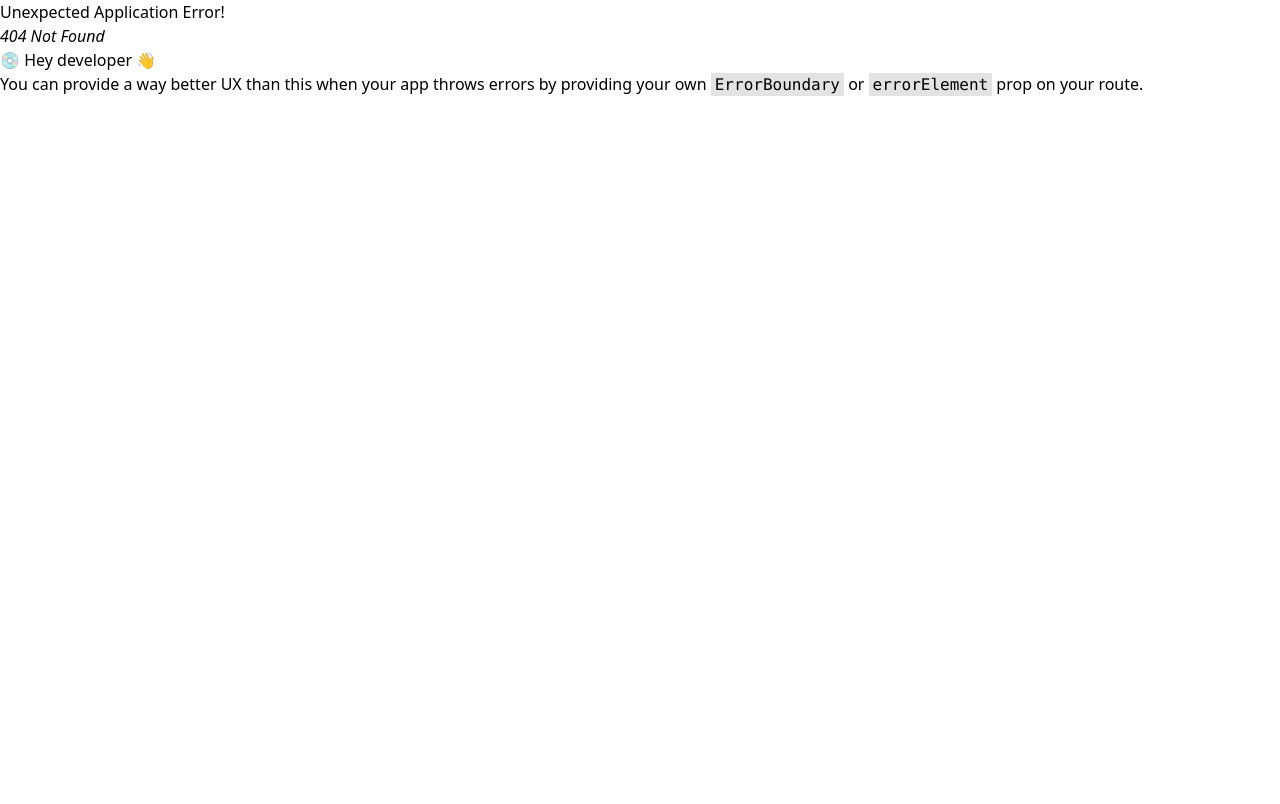
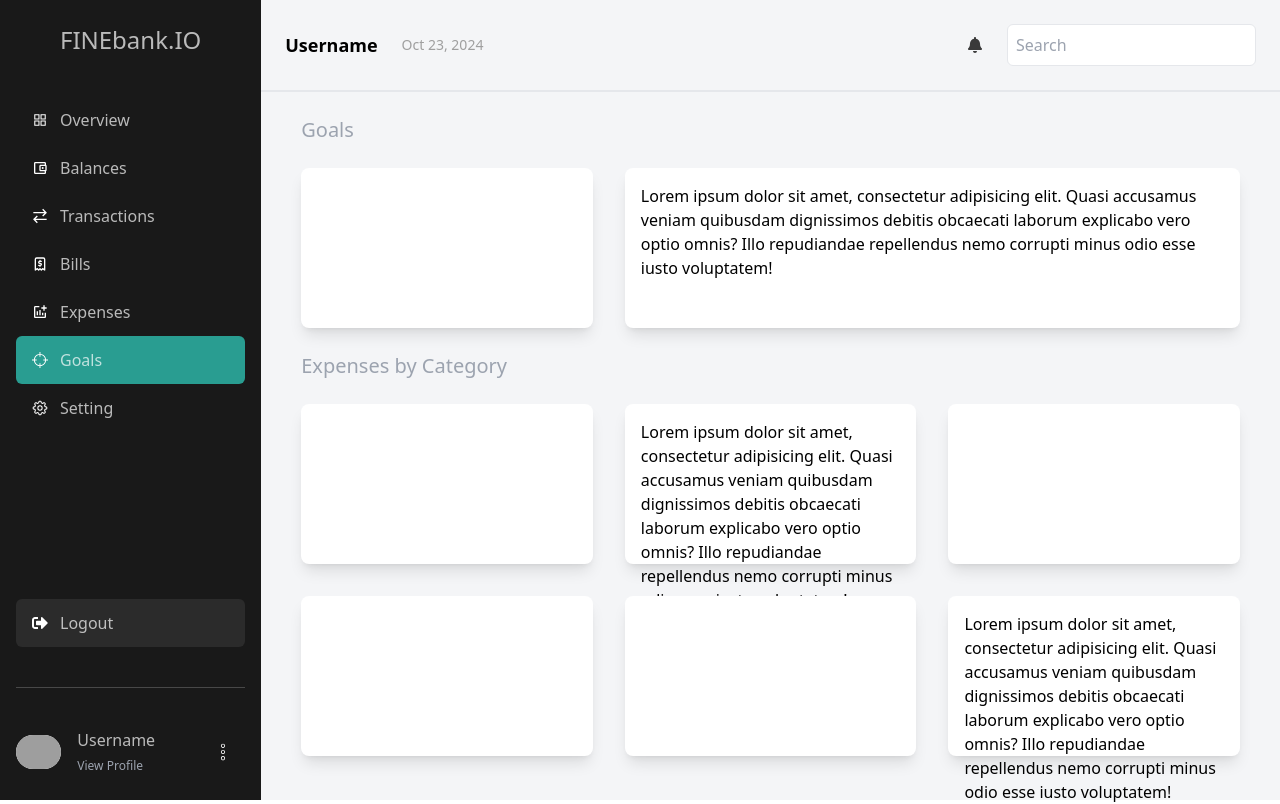
Before and after one commit to ryokf/admin-ui, a React (Vite) app: page /goals in a window 1280 px wide. Before the commit this address had no page. Built offline with nearby package versions, Linux system fonts and the light colour scheme; grey boxes are pictures that could not be loaded.

Commit message:
✨feature: uts

```diff
--- a/src/App.jsx
+++ b/src/App.jsx
@@ -2,12 +2,17 @@ import { createBrowserRouter, RouterProvider } from "react-router-dom";
 import AuthPage from "./pages/AuthPage";
 import ForgetPassword from "./pages/ForgetPassword";
 import DashboardPage from "./pages/DashboardPage";
+import GoalPage from "./pages/GoalPage";
 
 const App = () => {
   const myRouter = createBrowserRouter([
     {
       path: "/",
       element: <DashboardPage></DashboardPage>,
+    },
+    {
+      path: "/goals",
+      element: <GoalPage></GoalPage>,
     },
     {
       path: "/login",
--- a/src/components/layouts/MainLayouts.jsx
+++ b/src/components/layouts/MainLayouts.jsx
@@ -1,3 +1,4 @@
+/* eslint-disable react/prop-types */
 import { useState } from "react";
 import { AiOutlineAppstore } from "react-icons/ai";
 import { CiMenuKebab } from "react-icons/ci";
@@ -7,19 +8,20 @@ import { GrTransaction } from "react-icons/gr";
 import { MdOutlineAccountBalanceWallet, MdOutlineAddchart } from "react-icons/md";
 import { TbReceipt2 } from "react-icons/tb";
 import { TfiTarget } from "react-icons/tfi";
+import { Link } from "react-router-dom";
 
-const MainLayout = () => {
+const MainLayout = ({children}) => {
 
     const [selectedMenu, setSelectedMenu] = useState(0);
 
     const menuItems = [
-        { icon: AiOutlineAppstore, name: "Overview" },
-        { icon: MdOutlineAccountBalanceWallet, name: "Balances" },
-        { icon: GrTransaction, name: "Transactions" },
-        { icon: TbReceipt2, name: "Bills" },
-        { icon: MdOutlineAddchart, name: "Expenses" },
-        { icon: TfiTarget, name: "Goals" },
-        { icon: GoGear, name: "Setting" },
+        { icon: AiOutlineAppstore, name: "Overview", link: "/" },
+        { icon: MdOutlineAccountBalanceWallet, name: "Balances", link: "/balances" },
+        { icon: GrTransaction, name: "Transactions", link: "/transactions" },
+        { icon: TbReceipt2, name: "Bills", link: "/bills" },
+        { icon: MdOutlineAddchart, name: "Expenses", link: "/expenses" },
+        { icon: TfiTarget, name: "Goals", link: "/goals" },
+        { icon: GoGear, name: "Setting", link: "/setting" },
     ];
     return (
         <div className="flex bg-special-mainBg w-full min-h-screen max-w-full">
@@ -30,12 +32,12 @@ const MainLayout = () => {
                     {
                         menuItems.map((menuItem, index) => {
                             return (
-                                <button onClick={() => setSelectedMenu(index)} key={index} className={`hover:bg-special-bg3 px-4 py-3 rounded-md w-full ${selectedMenu === index ? "bg-primary hover:bg-primary" : ""}`}>
+                                <Link to={menuItem.link} key={index} className={`block px-4 py-3 rounded-md w-full ${window.location.pathname === menuItem.link ? "bg-primary !hover:bg-primary" : ""}`}>
                                     <div className="flex items-center">
                                         <menuItem.icon style={{ color: "#FFFFFF" }} />
                                         <span className="ml-3 hidden lg:block">{menuItem.name}</span>
                                     </div>
-                                </button>
+                                </Link>
                             );
                         })
                     }
@@ -78,33 +80,7 @@ const MainLayout = () => {
                 </header>
                 {/* Header end */}
                 {/* Content start */}
-                <main className="px-4 py-4 lg:px-6 lg:py-6 grid gap-4 grid-cols-1 md:grid-cols-2 lg:grid-cols-3">
-                    <div>
-                        <div className="text-lg text-gray-02 mb-2">Title1</div>
-                        <div className="bg-white rounded-lg px-6 py-5 shadow-lg">widget 1</div>
-                    </div>
-                    <div>
-                        <div className="text-lg text-gray-02 mb-2">Title2</div>
-                        <div className="bg-white rounded-lg px-6 py-5 shadow-lg">widget 2</div>
-                    </div>
-                    <div>
-                        <div className="text-lg text-gray-02 mb-2">Title3</div>
-                        <div className="bg-white rounded-lg px-6 py-5 shadow-lg">widget 3</div>
-                    </div>
-                    <div>
-                        <div className="text-lg text-gray-02 mb-2">Title4</div>
-                        <div className="bg-white rounded-lg px-6 py-5 shadow-lg">widget 4</div>
-                    </div>
-                    <div className="lg:col-span-2">
-                        <div className="text-lg text-gray-02 mb-2">Title5</div>
-                        <div className="bg-white rounded-lg px-6 py-5 shadow-lg">widget 5</div>
-                    </div>
-                    <div className="hidden lg:block"></div>
-                    <div className="lg:col-span-2">
-                        <div className="text-lg text-gray-02 mb-2">Title6</div>
-                        <div className="bg-white rounded-lg px-6 py-5 shadow-lg">widget 6</div>
-                    </div>
-                </main>
+                    {children}
                 {/* Content end */}
             </div>
         </div>
--- a/src/pages/DashboardPage.jsx
+++ b/src/pages/DashboardPage.jsx
@@ -3,8 +3,34 @@ import MainLayout from "../components/layouts/MainLayouts"
 const DashboardPage = () => {
     return (
         <MainLayout>
-            <div className="w-full h-screen">
-                <h1>Dashboard</h1>
+            <div className="w-full">
+            <main className="px-4 py-4 lg:px-6 lg:py-6 grid gap-4 grid-cols-1 md:grid-cols-2 lg:grid-cols-3">
+                    <div>
+                        <div className="text-lg text-gray-02 mb-2">Title1</div>
+                        <div className="bg-white rounded-lg px-6 py-5 shadow-lg">widget 1</div>
+                    </div>
+                    <div>
+                        <div className="text-lg text-gray-02 mb-2">Title2</div>
+                        <div className="bg-white rounded-lg px-6 py-5 shadow-lg">widget 2</div>
+                    </div>
+                    <div>
+                        <div className="text-lg text-gray-02 mb-2">Title3</div>
+                        <div className="bg-white rounded-lg px-6 py-5 shadow-lg">widget 3</div>
+                    </div>
+                    <div>
+                        <div className="text-lg text-gray-02 mb-2">Title4</div>
+                        <div className="bg-white rounded-lg px-6 py-5 shadow-lg">widget 4</div>
+                    </div>
+                    <div className="lg:col-span-2">
+                        <div className="text-lg text-gray-02 mb-2">Title5</div>
+                        <div className="bg-white rounded-lg px-6 py-5 shadow-lg">widget 5</div>
+                    </div>
+                    <div className="hidden lg:block"></div>
+                    <div className="lg:col-span-2">
+                        <div className="text-lg text-gray-02 mb-2">Title6</div>
+                        <div className="bg-white rounded-lg px-6 py-5 shadow-lg">widget 6</div>
+                    </div>
+                </main>
             </div>
         </MainLayout>
     )
--- /dev/null
+++ b/src/pages/GoalPage.jsx
@@ -0,0 +1,37 @@
+import MainLayout from "../components/layouts/MainLayouts"
+
+const GoalPage = () => {
+    return (
+        <MainLayout>
+            <div className="w-full">
+                <div className="px-10">
+                    <h1 className="text-xl my-6 text-gray-400">Goals</h1>
+                    <div className="grid grid-cols-3 gap-8 h-fit">
+                        <div className="col-span-1 h-40 bg-white shadow-lg rounded-lg"></div>
+                        <div className="col-span-2 h-40 bg-white shadow-lg rounded-lg p-4">
+                            Lorem ipsum dolor sit amet, consectetur adipisicing elit. Quasi accusamus veniam quibusdam dignissimos debitis obcaecati laborum explicabo vero optio omnis? Illo repudiandae repellendus nemo corrupti minus odio esse iusto voluptatem!
+                        </div>
+                    </div>
+                </div>
+                <div className="px-10">
+                    <h1 className="text-xl my-6 text-gray-400">Expenses by Category</h1>
+                    <div className="grid grid-cols-3 gap-8 h-fit">
+                        <div className="col-span-1 h-40 bg-white shadow-lg rounded-lg"></div>
+                        <div className="col-span-1 h-40 bg-white shadow-lg rounded-lg p-4">
+                            Lorem ipsum dolor sit amet, consectetur adipisicing elit. Quasi accusamus veniam quibusdam dignissimos debitis obcaecati laborum explicabo vero optio omnis? Illo repudiandae repellendus nemo corrupti minus odio esse iusto voluptatem!
+                        </div>
+                        <div className="col-span-1 h-40 bg-white shadow-lg rounded-lg"></div>
+                        <div className="col-span-1 h-40 bg-white shadow-lg rounded-lg p-4">
+                        </div>
+                        <div className="col-span-1 h-40 bg-white shadow-lg rounded-lg"></div>
+                        <div className="col-span-1 h-40 bg-white shadow-lg rounded-lg p-4">
+                            Lorem ipsum dolor sit amet, consectetur adipisicing elit. Quasi accusamus veniam quibusdam dignissimos debitis obcaecati laborum explicabo vero optio omnis? Illo repudiandae repellendus nemo corrupti minus odio esse iusto voluptatem!
+                        </div>
+                    </div>
+                </div>
+            </div>
+        </MainLayout>
+    )
+}
+
+export default GoalPage
```
